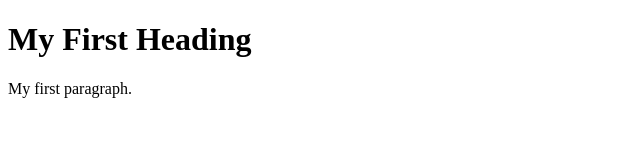
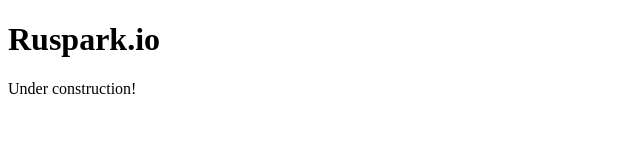
Before and after one commit to malsara0791/malsara0791.github.io, a plain HTML site: page index.html in a window 1280 px wide. Shown: the whole page, without its empty margins (0-640 px from the left). Drawn offline with Linux system fonts and the light colour scheme.

Commit message:
Update index.html
testing index file.

```diff
--- a/index.html
+++ b/index.html
@@ -2,8 +2,8 @@
 <html>
 <body>
 
-<h1>My First Heading</h1>
-<p>My first paragraph.</p>
+  <h1>Ruspark.io</h1>
+  <p>Under construction!</p>
 
 </body>
 </html>
```
